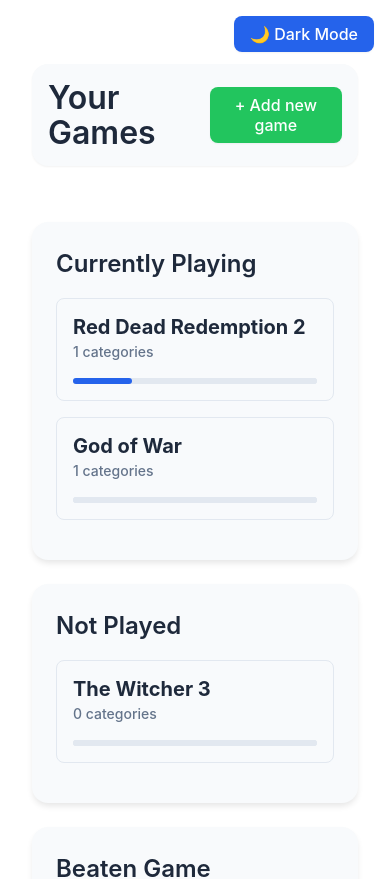
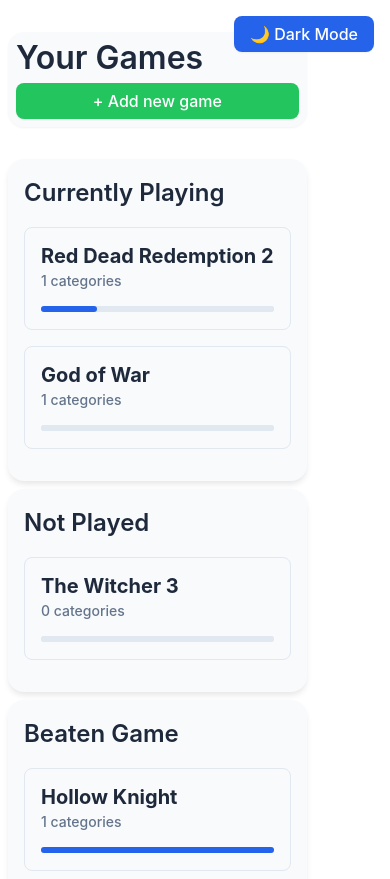
Before and after one commit to leovolving/quest, a React (Vite) app: page / in a window 390 px wide. Shown: the top 879 px of the page. Built offline with nearby package versions, Linux system fonts and the light colour scheme.

Commit message:
additional breakpoints

```diff
--- a/src/App.jsx
+++ b/src/App.jsx
@@ -12,6 +12,15 @@
   max-width: 1200px;
   margin: 0 auto;
   padding: ${({ theme }) => theme.spacing.xl};
+  width: 100%;
+
+  @media (max-width: 900px) {
+    padding: ${({ theme }) => theme.spacing.lg};
+    max-width: 100vw;
+  }
+  @media (max-width: 600px) {
+    padding: ${({ theme }) => theme.spacing.md} ${({ theme }) => theme.spacing.sm};
+  }
 `;
 
 function App() {
--- a/src/components/CategoryList.jsx
+++ b/src/components/CategoryList.jsx
@@ -9,6 +9,11 @@
   border-radius: ${({ theme }) => theme.borderRadius.lg};
   box-shadow: ${({ theme }) => theme.shadows.md};
   margin-bottom: ${({ theme }) => theme.spacing.lg};
+
+  @media (max-width: 600px) {
+    padding: ${({ theme }) => theme.spacing.md};
+    margin-bottom: ${({ theme }) => theme.spacing.md};
+  }
 `;
 
 const CategoryTitle = styled.h3`
@@ -16,6 +21,11 @@
   color: ${({ theme }) => theme.colors.text};
   font-size: 1.25rem;
   font-weight: 600;
+
+  @media (max-width: 600px) {
+    font-size: 1.1rem;
+    margin-bottom: ${({ theme }) => theme.spacing.sm};
+  }
 `;
 
 const EmptyMessage = styled.em`
--- a/src/components/GameDashboard.jsx
+++ b/src/components/GameDashboard.jsx
@@ -11,6 +11,15 @@
   display: grid;
   gap: ${({ theme }) => theme.spacing.lg};
   padding: ${({ theme }) => theme.spacing.xl} 0;
+
+  @media (max-width: 900px) {
+    gap: ${({ theme }) => theme.spacing.md};
+    padding: ${({ theme }) => theme.spacing.lg} 0;
+  }
+  @media (max-width: 600px) {
+    gap: ${({ theme }) => theme.spacing.sm};
+    padding: ${({ theme }) => theme.spacing.md} 0;
+  }
 `;
 
 const Header = styled.div`
@@ -23,6 +32,14 @@
   background-color: ${({ theme }) => theme.colors.cardBg};
   border-radius: ${({ theme }) => theme.borderRadius.lg};
   box-shadow: ${({ theme }) => theme.shadows.sm};
+
+  @media (max-width: 600px) {
+    flex-direction: column;
+    align-items: stretch;
+    gap: ${({ theme }) => theme.spacing.sm};
+    margin-bottom: ${({ theme }) => theme.spacing.lg};
+    padding: ${({ theme }) => theme.spacing.sm};
+  }
 `;
 
 const Title = styled.h1`
@@ -57,6 +74,10 @@
   &:hover {
     transform: translateY(-2px);
     box-shadow: ${({ theme }) => theme.shadows.lg};
+  }
+
+  @media (max-width: 600px) {
+    padding: ${({ theme }) => theme.spacing.md};
   }
 `;
 
--- a/src/components/ObjectiveItem.jsx
+++ b/src/components/ObjectiveItem.jsx
@@ -21,6 +21,12 @@
 
   &:hover {
     background-color: ${({ theme }) => theme.colors.cardHover};
+  }
+
+  @media (max-width: 600px) {
+    flex-direction: column;
+    gap: ${({ theme }) => theme.spacing.xs};
+    padding: ${({ theme }) => theme.spacing.xs};
   }
 `;
 
--- a/src/components/forms/NewGameForm.jsx
+++ b/src/components/forms/NewGameForm.jsx
@@ -22,12 +22,21 @@
   max-width: 400px;
   width: 100%;
   box-shadow: ${({ theme }) => theme.shadows.lg};
+
+  @media (max-width: 600px) {
+    padding: ${({ theme }) => theme.spacing.md};
+    max-width: 95vw;
+  }
 `;
 
 const FormContainer = styled.form`
   display: flex;
   flex-direction: column;
   gap: ${({ theme }) => theme.spacing.md};
+
+  @media (max-width: 600px) {
+    gap: ${({ theme }) => theme.spacing.sm};
+  }
 `;
 
 const FormTitle = styled.h2`
```
